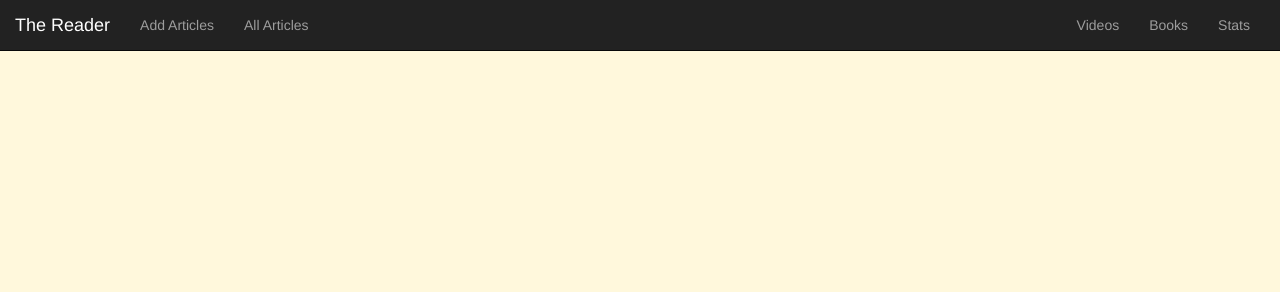
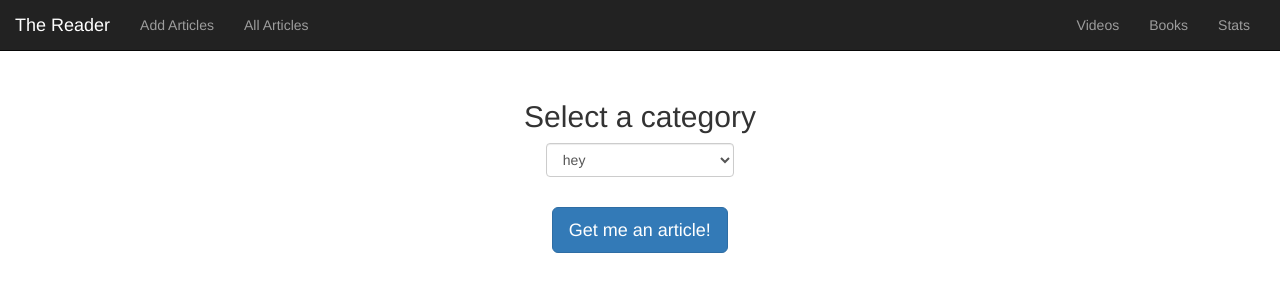
Before and after one commit to bahelms/reader, a React app in the folder front_end/: page / in a window 1280 px wide. Built offline with nearby package versions, Linux system fonts and the light colour scheme.

Commit message:
sets up UI for article selector home

```diff
--- /dev/null
+++ b/front_end/app/components/article_selector.js
@@ -0,0 +1,50 @@
+import React from "react";
+
+export default class ArticleSelector extends React.Component {
+  constructor(props) {
+    super(props);
+    this.state = {categories: ["hey", "who", "there", "barf"]};
+  }
+
+  articleBtnStyle() {
+    return { margin: "30px 0 0 110px" };
+  }
+
+  displayCategories() {
+    return this.state.categories.map((category) => {
+      return <option value={category}>{category}</option>;
+    });
+  }
+
+  getArticle() {
+    alert("Not implemented yet!");
+  }
+
+  render() {
+    return (
+      <div id="article_selector">
+        <div className="row">
+          <div className="col-md-12 text-center">
+            <h2>Select a category</h2>
+          </div>
+          <div className="row">
+            <div className="col-md-2 col-md-offset-5">
+              <select className="form-control">
+                { this.displayCategories() }
+              </select>
+            </div>
+          </div>
+        </div>
+
+        <div className="row">
+          <div className="col-md-2 col-md-offset-4">
+            <button className="btn btn-lg btn-primary" style={this.articleBtnStyle()}
+              onClick={this.getArticle}>
+              Get me an article!
+            </button>
+          </div>
+        </div>
+      </div>
+    );
+  }
+}
--- a/front_end/app/components/layout/app.js
+++ b/front_end/app/components/layout/app.js
@@ -1,8 +1,14 @@
 import React from "react";
 import Header from "./header";
+import ArticleSelector from "../article_selector";
 
 export default class App extends React.Component {
   render() {
-    return <Header />;
+    return (
+      <section className="container-fluid" id="app_container">
+        <Header />
+        <ArticleSelector />
+      </section>
+    );
   }
 }
--- a/front_end/app/main.scss
+++ b/front_end/app/main.scss
@@ -1,3 +1,4 @@
 body {
-  background: cornsilk
+  padding-top: 60px;
+  margin: 20px 0 20px 0;
 }
```
Also changed, not shown: front_end/app/index.js (line endings or trailing spaces), front_end/build/bundle.js.
